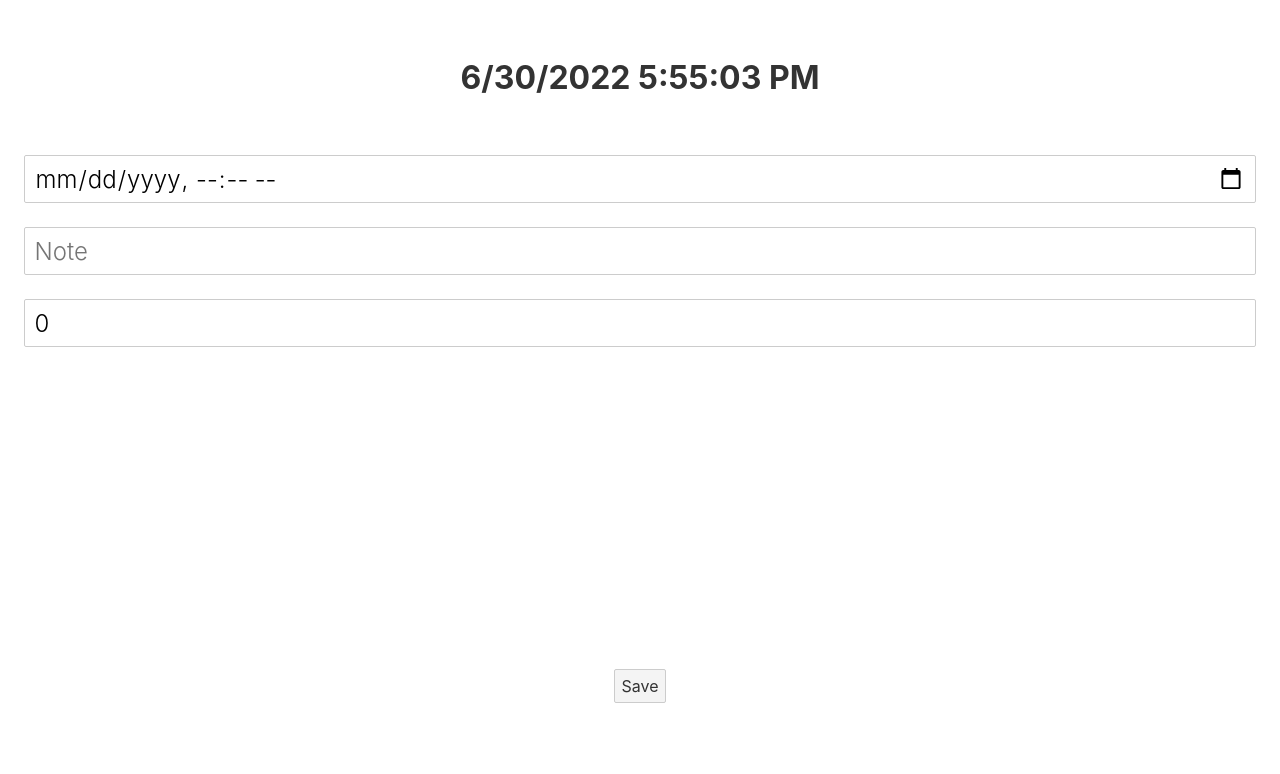
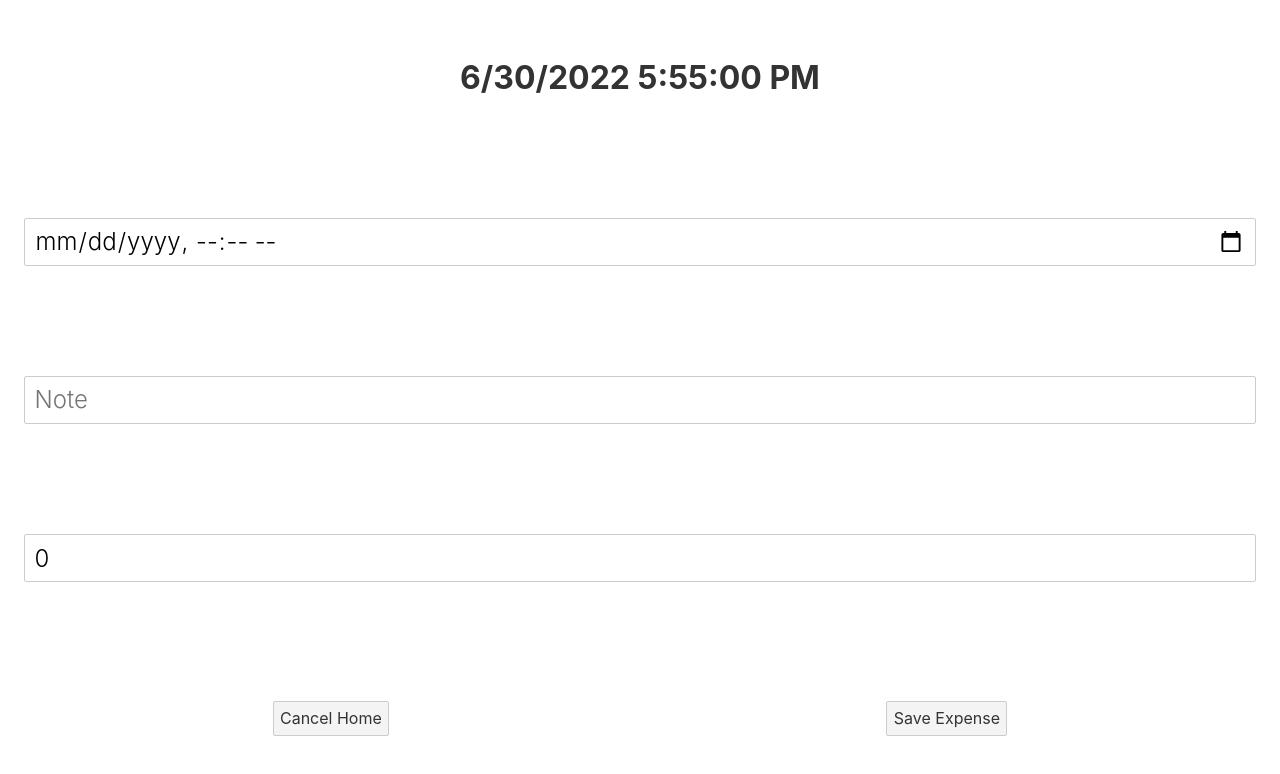
Before and after one commit to devnullsans/vercel-svelte-test, a Svelte app: page / in a window 1280 px wide. Both pictures are taken after a click on the button "Add Expense". Shown: the top 774 px of the page. Built offline with nearby package versions, Linux system fonts and the light colour scheme; no server answers.

Commit message:
get scroll post back refined

```diff
--- a/src/routes/Add.svelte
+++ b/src/routes/Add.svelte
@@ -5,18 +5,15 @@
     amount = 0,
     timestamp = new Date();
 
-  const intFn = () => (timestamp = new Date());
   const desFn = () => clearInterval(id);
-  const id = setInterval(intFn, 5e2);
+  const id = setInterval(() => (timestamp = new Date()), 5e2);
 
   const onCha = (e) => {
-    console.log(e);
     desFn();
     timestamp = new Date(e.target.value);
   };
 
   const onSav = () => {
-    console.log({ note, amount, timestamp });
     fetch("/api", {
       method: "POST",
       body: JSON.stringify({ amount, note, timestamp: timestamp.getTime() }),
@@ -44,8 +41,11 @@
 </section>
 <footer>
   <!-- expense save -->
+  <button on:click={() => (location.hash = "#/")}>
+    Cancel Home
+  </button>
   <button on:click={onSav}>
-    Save
+    Save Expense
   </button>
 </footer>
 
@@ -62,10 +62,14 @@
   section {
     flex: 1 1 100%;
     overflow-y: auto;
+    display: flex;
+    flex-flow: column nowrap;
+    justify-content: space-evenly;
+    align-items: stretch;
   }
   input {
     display: block;
-    width: 100%;
+    /* width: 100%; */
     height: 2em;
     margin-top: 1em;
     margin-bottom: 1em;
@@ -74,5 +78,9 @@
   }
   footer {
     flex: 1 1 20%;
+    display: flex;
+    flex-wrap: nowrap;
+    justify-content: space-around;
+    align-items: center;
   }
 </style>
--- a/src/routes/Main.svelte
+++ b/src/routes/Main.svelte
@@ -3,10 +3,28 @@
 
   let toDate = new Date(),
     expenses = [],
+    loading = false,
     gain,
-    loss,
-    more = false;
+    loss;
   toDate.setHours(0, 0, 0, 0);
+
+  async function getExps() {
+    if (loading) return;
+    loading = true;
+    try {
+      const res = await fetch(`/api?to=${toDate.getTime()}`);
+      const { data, error } = await res.json();
+      if (res.ok) {
+        expenses = [...expenses, ...data];
+        toDate.setDate(toDate.getDate() - 1);
+      } else console.warn(res, error);
+    } catch (err) {
+      console.warn(err);
+    } finally {
+      // toDate.setDate(toDate.getDate() - 1);
+      loading = false;
+    }
+  }
 
   $: gain = +expenses
     .filter((exp) => exp.amount > 0)
@@ -14,30 +32,7 @@
   $: loss = -expenses
     .filter((exp) => exp.amount < 0)
     .reduce((a, s) => a + s.amount, 0);
-
-  const getExps = async () => {
-    console.log(toDate.getTime());
-    more = true;
-    try {
-      const res = await fetch(`/api?to=${toDate.getTime()}`);
-      const { data, error } = await res.json();
-      if (res.ok) {
-        expenses = [...expenses, ...data];
-        toDate.setDate(toDate.getDate() - 1);
-      } else console.warn(res);
-    } catch (err) {
-      console.warn(err);
-    } finally {
-      more = false;
-    }
-  };
-
   onMount(getExps);
-
-  function handleScroll(event) {
-    if (!more && event.target.scrollTop + 10 > event.target.scrollHeight - event.target.clientHeight)
-      getExps();
-  }
 </script>
 
 <header>
@@ -46,10 +41,11 @@
   <strong class="bl">${gain - loss}</strong>
   <strong class="re">${loss}</strong>
 </header>
-<section on:scroll={handleScroll}>
+<section>
   <!-- expense list -->
   {#each expenses as expense (expense._id)}
-    <div class={expense.amount < 0 ? "re" : "gr"}><br />
+    <div class={expense.amount < 0 ? "re" : "gr"}>
+      <br />
       {new Date(expense.timestamp).toLocaleDateString()}<br />
       {new Date(expense.timestamp).toLocaleTimeString()}<br />
       {expense.note}<br />
@@ -58,6 +54,10 @@
   {/each}
 </section>
 <footer>
+  <button on:click={() => getExps()}>
+    <!-- get more -->
+    Load Expense
+  </button>
   <button on:click={() => (location.hash = "#/add")}>
     <!-- expense add -->
     Add Expense
@@ -95,5 +95,9 @@
   }
   footer {
     flex: 1 1 20%;
+    display: flex;
+    flex-wrap: nowrap;
+    justify-content: space-around;
+    align-items: center;
   }
 </style>
```
